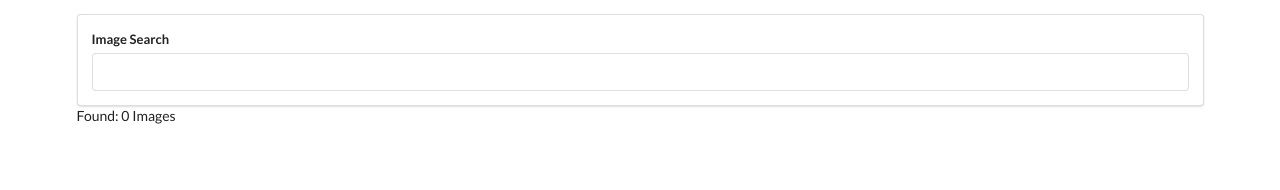
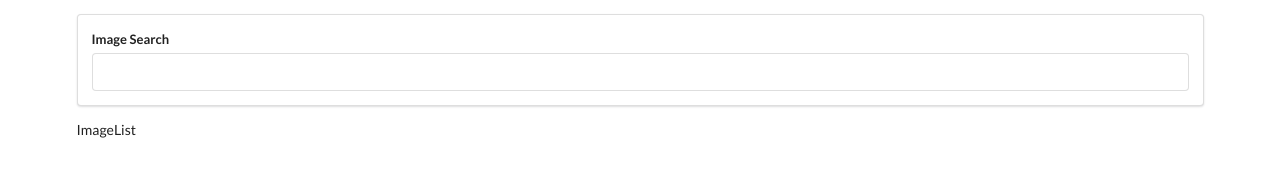
Before and after one commit to GzimAsani/pics-generator, a React (Create React App) app: page / in a window 1280 px wide. Shown: the top 190 px of the page. Built offline with nearby package versions, Linux system fonts and the light colour scheme.

Commit message:
Add rendering lists

```diff
--- a/src/components/App.js
+++ b/src/components/App.js
@@ -1,7 +1,8 @@
 import React from 'react';
-import unsplash from '../api/unsplash'
-import SearchBar from './SearchBar'
-import './searchBar.css'
+import unsplash from '../api/unsplash';
+import SearchBar from './SearchBar';
+import './searchBar.css';
+import ImageList from './imageList'
 
 class App extends React.Component {
   state = { images: [] }
@@ -17,7 +18,7 @@
     return (
       <div className="ui container searchbar" >
         <SearchBar onMySubmit={this.onSearchSubmit}/>
-        Found: {( this.state.images.length )} Images
+        <ImageList images={this.state.images} />
       </div>
     );
   }
--- /dev/null
+++ b/src/components/imageList.js
@@ -0,0 +1,8 @@
+import React from 'react'
+
+const ImageList = (props) => {
+  console.log(props.images)
+  return <div>ImageList</div>;
+}
+
+export default ImageList
```
